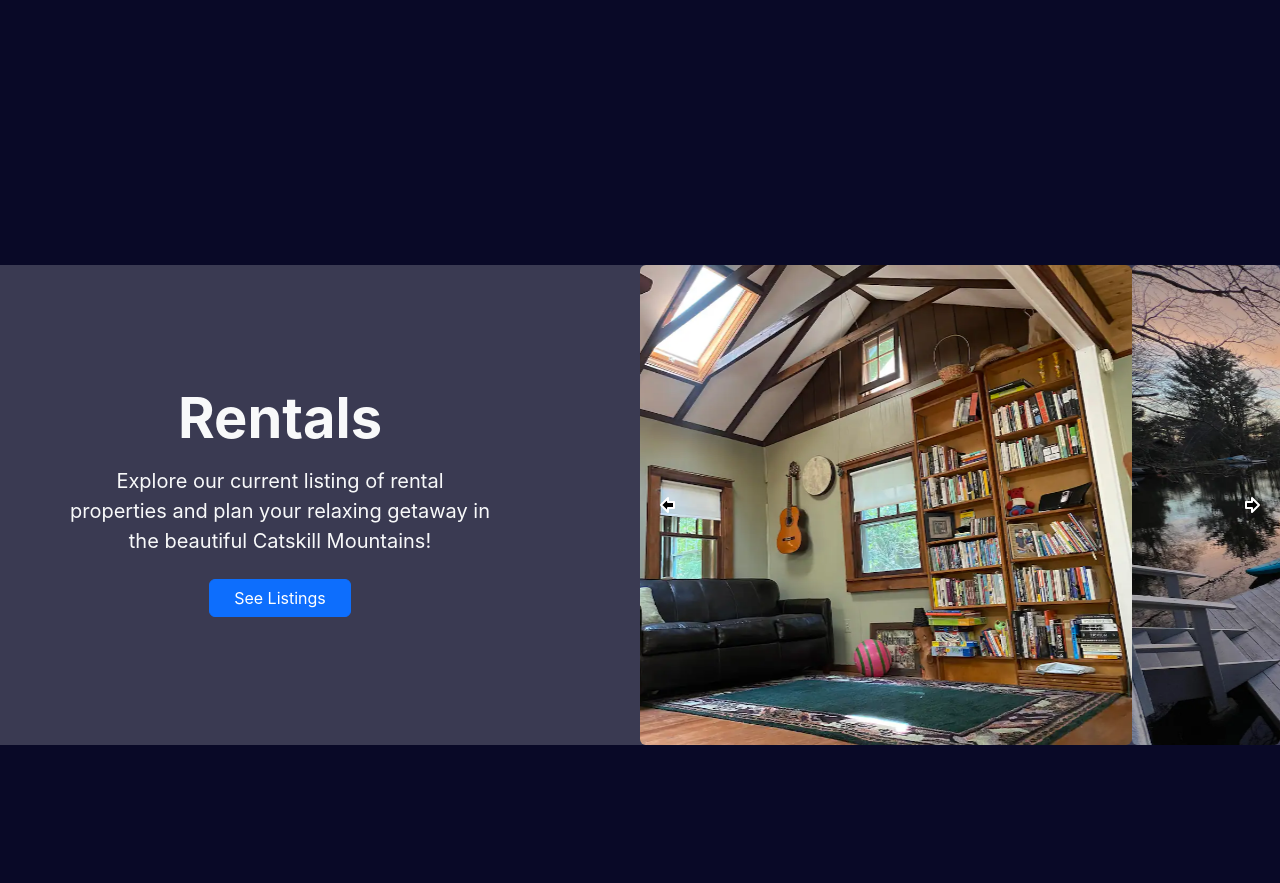
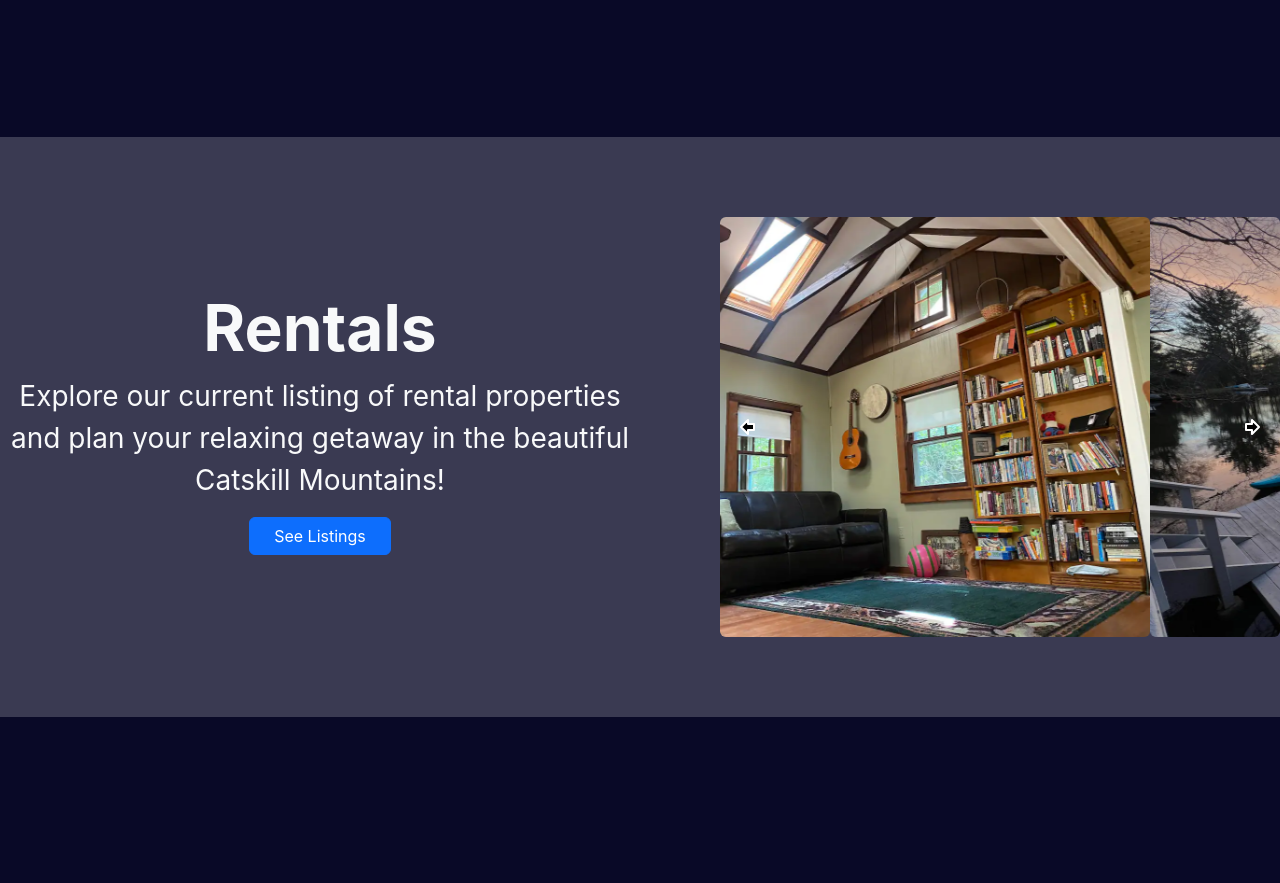
Before and after one commit to Jon-Grabowski/jjj-accommodations, a React (Create React App) app: page / in a window 1280 px wide. Shown: the part 720-1603 px from the top of the page. Built offline with nearby package versions, Linux system fonts and the light colour scheme.

Commit message:
tweaks on rental carousel

```diff
--- a/package.json
+++ b/package.json
@@ -13,7 +13,6 @@
     "react-router-dom": "^6.22.1",
     "react-scripts": "5.0.1",
     "web-vitals": "^2.1.4"
-
   },
   "scripts": {
     "start": "react-scripts start",
@@ -38,5 +37,8 @@
       "last 1 firefox version",
       "last 1 safari version"
     ]
+  },
+  "devDependencies": {
+    "@babel/plugin-proposal-private-property-in-object": "^7.21.11"
   }
 }
--- a/src/components/Home/RentalCarousel.js
+++ b/src/components/Home/RentalCarousel.js
@@ -37,7 +37,7 @@ function RentalCarousel({images}) {
 
     return (
         <div id='home-carousel-wrapper' className='w-lg-50 w-100 position-relative rounded'>
-            <div className='w-100 h-100 d-flex overflow-hidden rounded'>
+            <div className='w-100 h-100 d-flex align-items-center overflow-hidden rounded'>
                 {imgElementArr}
             </div>
 
--- a/src/components/Home/RentalSection.js
+++ b/src/components/Home/RentalSection.js
@@ -15,8 +15,8 @@ function RentalSection() {
     return (
         <div id='rental-section-wrapper' className='d-flex flex-wrap flex-md-nowrap justify-content-center align-items-center'>
             <div id='rentals-text' className='d-flex flex-column justify-content-between align-items-center'>
-                <h1 className='display-4 fw-bold'>Rentals</h1>
-                <p className='w-75 fs-5'>Explore our current listing of rental properties and plan your relaxing getaway in the beautiful Catskill Mountains!</p>
+                <h1 className='display-3 fw-bold'>Rentals</h1>
+                <p className='w-100 fs-3'>Explore our current listing of rental properties and plan your relaxing getaway in the beautiful Catskill Mountains!</p>
                 <Link to='/rentals'><button className='btn btn-primary mb-2 px-4'>See Listings</button></Link>
             </div>
             <div id='carousel-section' className='w-lg-50 w-100'>
--- a/src/components/Home/rentalsection.css
+++ b/src/components/Home/rentalsection.css
@@ -3,8 +3,9 @@
 #rental-section-wrapper{
     gap: 5rem;
     background-color: rgba(255, 255, 255, 0.20);
-    margin-top: 18rem;
-    margin-bottom: 18rem;
+    margin-top: 10rem;
+    margin-bottom: 10rem;
+    padding-block: 5rem;
 }
 
 #rentals-text{
```
Also changed, not shown: 1 other file (tests, documents, lock files or other folders).
